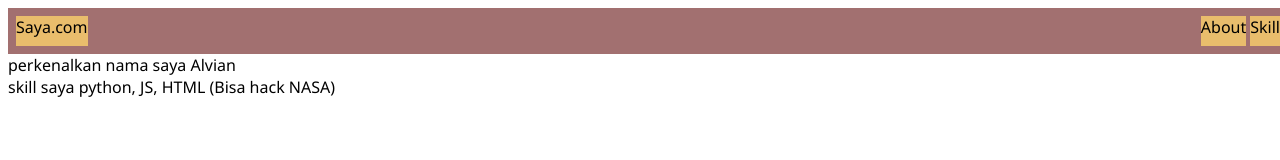
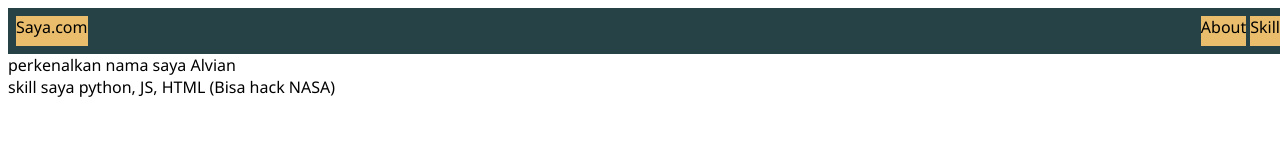
Before and after one commit to alvianardiansyah/alvianardiansyah.github.io, a plain HTML site: page index.html in a window 1280 px wide. Drawn offline with Linux system fonts and the light colour scheme.

Commit message:
perubahan warna

```diff
--- a/index.html
+++ b/index.html
@@ -13,7 +13,7 @@
   >
     <div
       style="
-        background-color: rgb(162, 112, 112);
+        background-color: rgb(38, 66, 71);
         height: 30px;
         width: 100%;
         padding: 8px;
```
